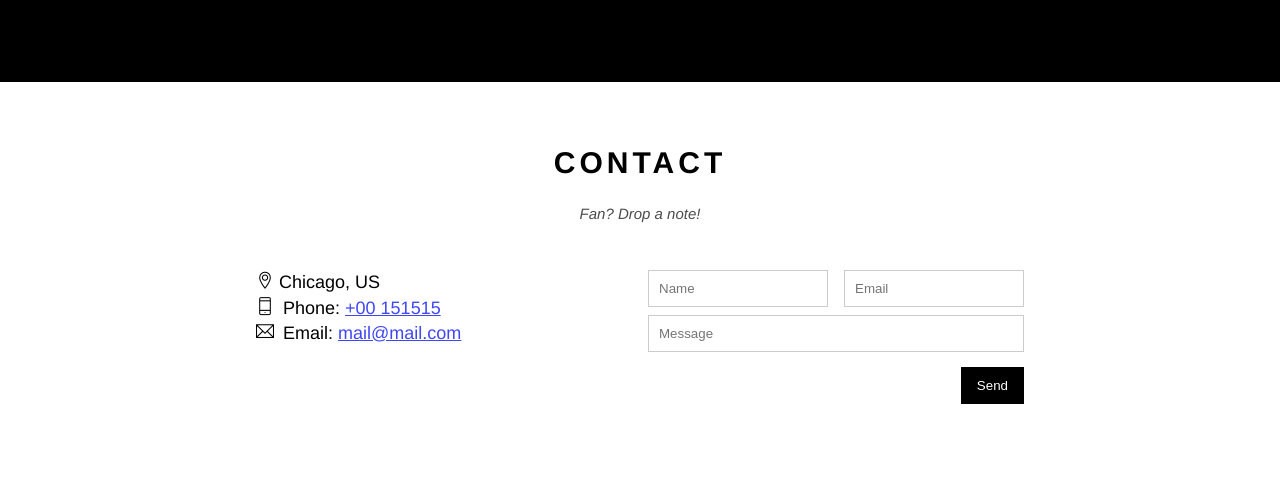
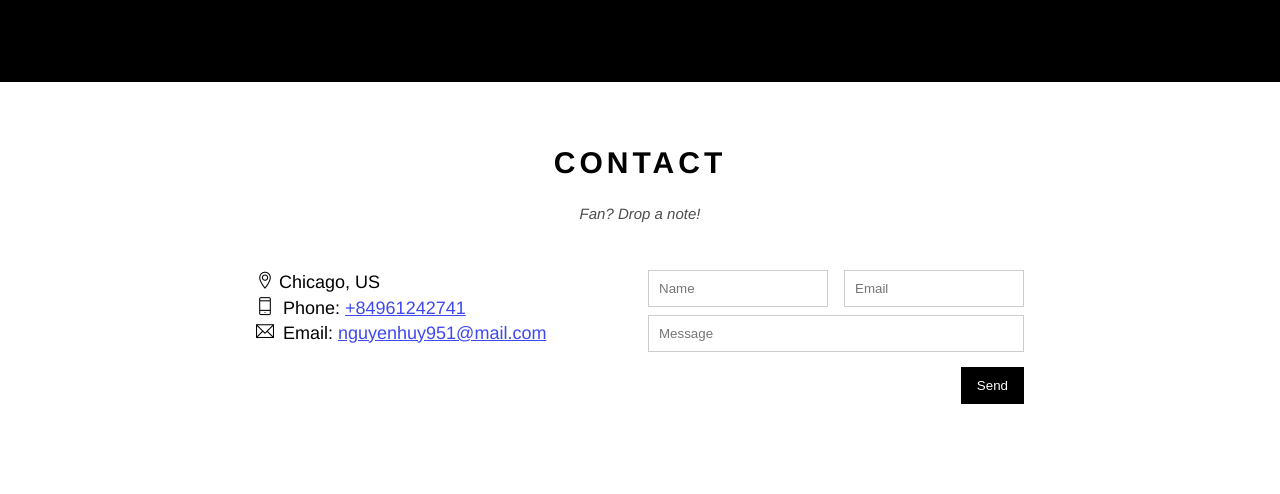
Before and after one commit to huypr12c/huypr12c.github.io, a plain HTML site: page index.html in a window 1280 px wide. Shown: the part 2037-2531 px from the top of the page. Drawn offline with Linux system fonts and the light colour scheme.

Commit message:
Update index.html

```diff
--- a/index.html
+++ b/index.html
@@ -125,8 +125,8 @@
                  <div class="row contact-content">
                         <div class="col col-half s-col-full contact-info">
                             <p><i class=" ti-location-pin"></i>   Chicago, US</p>
-                            <p><i class=" ti-mobile"> </i>  Phone: <a href="tel: +00 151515">+00 151515</a></p>
-                            <p><i class=" ti-email">  </i> Email: <a href="mailto:mail@mail.com">mail@mail.com</a></p>
+                            <p><i class=" ti-mobile"> </i>  Phone: <a href="tel: +84961242741">+84961242741</a></p>
+                            <p><i class=" ti-email">  </i> Email: <a href="mailto:nguyenhuy951@mail.com">nguyenhuy951@mail.com</a></p>
                         </div>
                         <div class="col col-half s-col-full contact-form">
                             <form action="">
```
